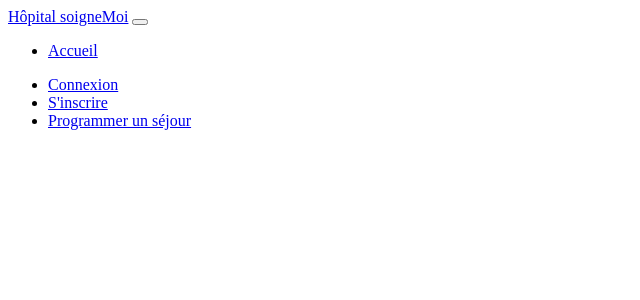
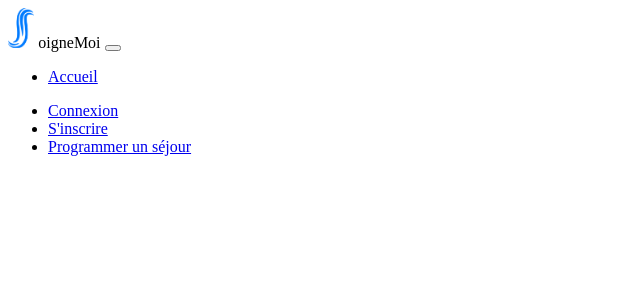
Before and after one commit to Arkan0ide/soigneMoi, a Symfony app: template app/templates/admin/index.html.twig in a window 1280 px wide. Shown: the top 300 px of the page, without its empty margins (0-640 px from the left). Run offline with Twig, Linux system fonts and the light colour scheme; the template is opened without the code that fills it, so the values that code supplies are empty; some libraries are stand-ins or nearby versions.

Commit message:
Ajout logo

```diff
--- a/app/templates/includes/navbar.html.twig
+++ b/app/templates/includes/navbar.html.twig
@@ -1,6 +1,7 @@
 <nav class="navbar navbar-expand-lg navbar-dark bg-dark">
     <div class="container-fluid">
-        <a class="navbar-brand fs-3" href="#">Hôpital soigneMoi</a>
+        <img src="{{ asset('images/logo-b.png') }}" alt="Logo" height="40"> <!-- Ajoutez cette ligne -->
+        <a class="navbar-brand fs-3">oigneMoi</a>
         <button class="navbar-toggler fs-3" type="button" data-bs-toggle="collapse" data-bs-target="#navbarSupportedContent" aria-controls="navbarSupportedContent" aria-expanded="false" aria-label="Toggle navigation">
             <span class="navbar-toggler-icon"></span>
         </button>
```
Also changed, not shown: app/public/images/logo-b.png (added).
